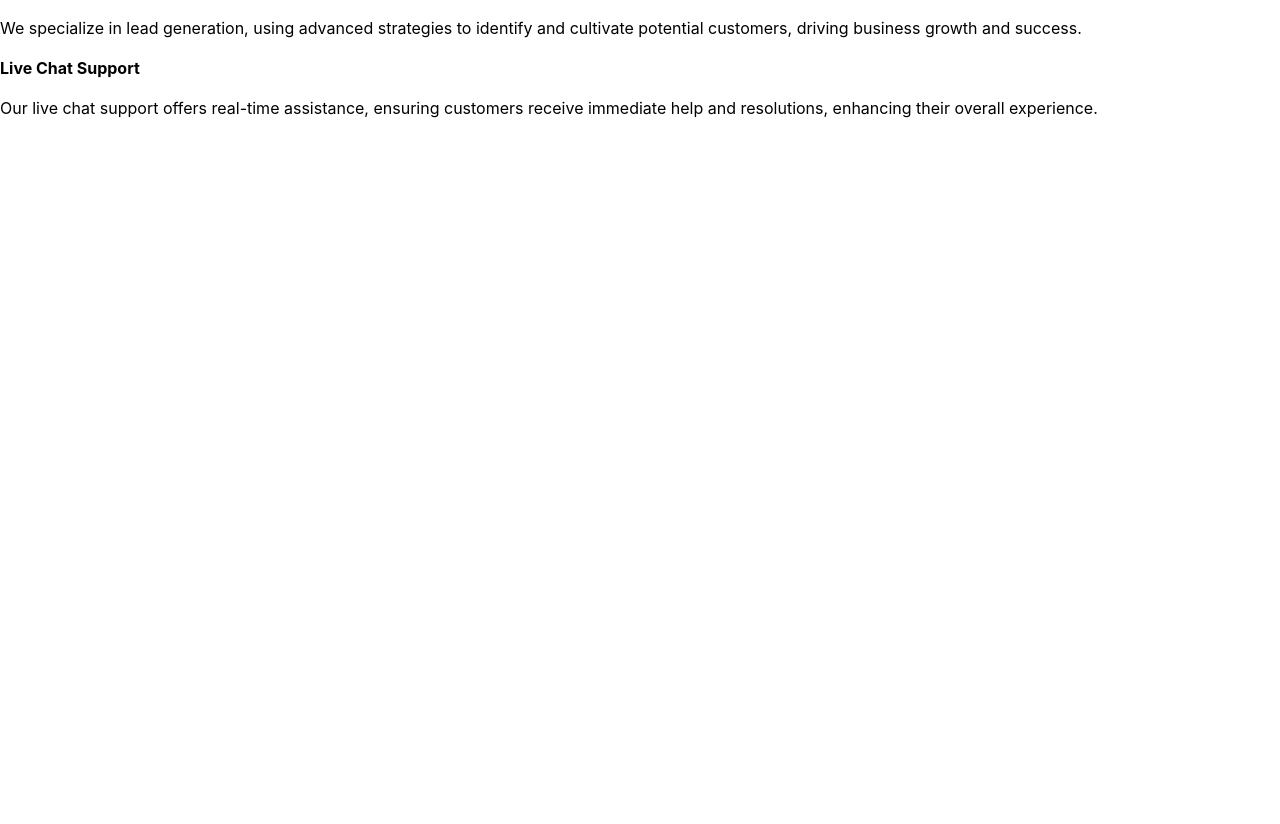
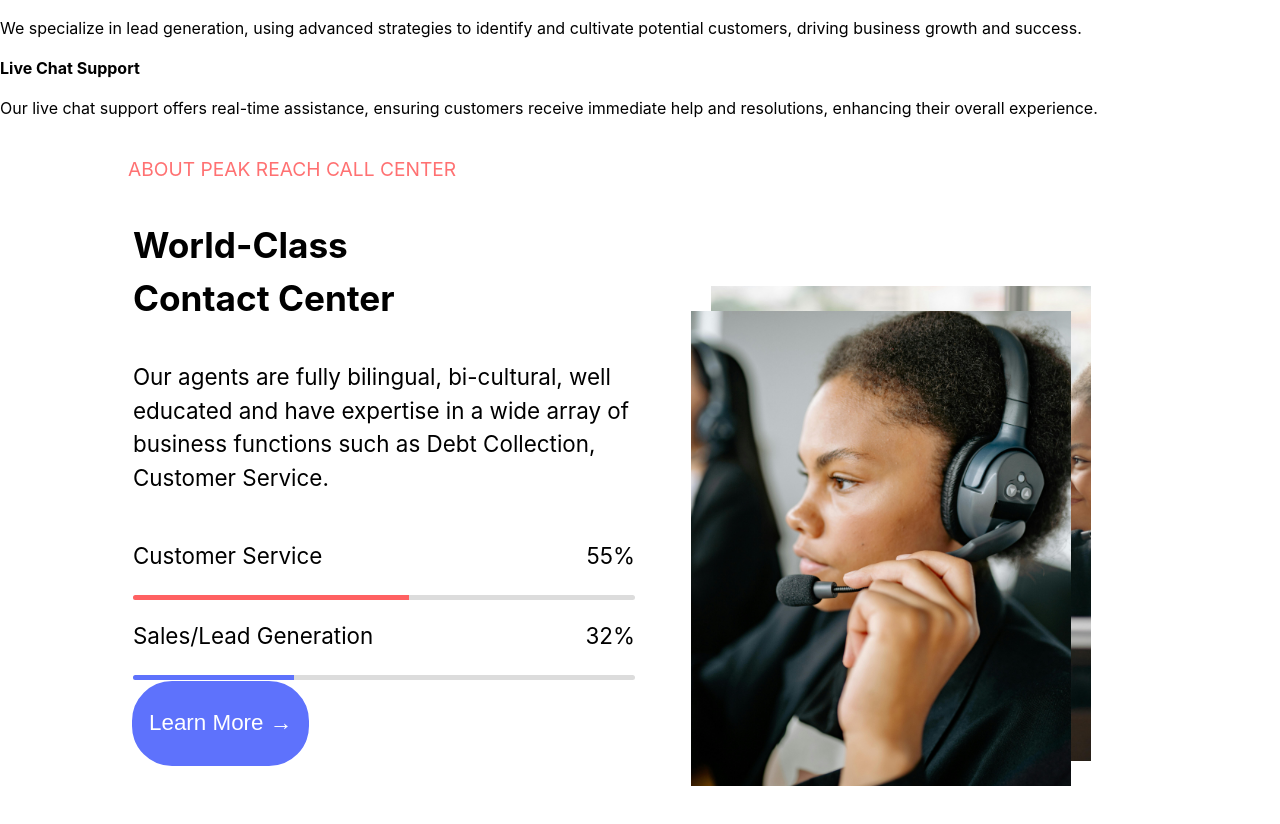
Before and after one commit to k-malongo/PeakReachCallCenter, a React (Vite) app: page / in a window 1280 px wide. Shown: the part 1040-1864 px from the top of the page. Before the commit the page ends 1176 px from the top, so only its background shows below. Built offline with nearby package versions, Linux system fonts and the light colour scheme.

Commit message:
add about page

```diff
--- a/src/App.css
+++ b/src/App.css
@@ -116,7 +116,105 @@ h4 {
   transition: all 0.7s ease-in-out;
 }
 
-@media only screen and (max-width: 1440px) {
+#about {
+  height: 100vh;
+  padding: 0 10%;
+  color: black;
+  position: relative;
+  overflow: hidden;
+  display: flex;
+}
+#about .aboutleft {
+  width: 50%;
+
+}
+#about .aboutleft .abouttopic {
+  font-size: 1.2rem;
+  color: #ff7172;
+}
+#about .aboutleft .aboutheader {
+  font-size: 2.2rem;
+  font-weight: bold;
+  padding: 0px 5px;
+}
+#about .aboutleft .content {
+  font-size: 1.4rem;
+  font-weight: 200px;
+  padding: 0px 5px;
+}
+
+#about .aboutleft .stats_container {
+  color: black;
+  margin: auto;
+}
+
+#about .aboutleft .stat {
+  height: 80px;
+  color: black;
+  padding: 0px 5px;
+  font-size: 1.4rem;
+}
+
+#about .aboutleft .stat .statsvalue {
+  display: flex;
+  justify-content: space-between;
+}
+
+#about .aboutleft .stat .statspercent {
+  background-color: gainsboro;
+  height: 5px;
+  display: flex;
+  border-radius: 10px;
+  overflow: hidden;
+}
+
+#about .aboutleft .stat:nth-of-type(1) .stat_colored {
+  background-color:#ff6162;
+  width: 55%;
+}
+
+#about .aboutleft .stat:nth-of-type(2) .stat_colored {
+  background-color: #5e72fc;
+  width: 32%;
+}
+#about .aboutleft .action{
+  background: #5e72fc;
+  color: white;
+  padding: 5px 15px;
+  border: 2px solid #5e72fc;
+  border-radius: 40px;
+  font-size: 1.4rem;
+  margin: 4px;
+}
+
+#about .aboutimg {
+  width: 40%;
+  margin: auto;
+}
+
+#about .aboutimg .imagecard {
+  width: 400px;
+  height: 500px;
+  position: relative;
+}
+
+#about .aboutimg .imagecard img {
+  width: 95%;
+  height: 95%;
+  object-fit: cover;
+  position: absolute;
+}
+
+#about .aboutimg .imagecard img:nth-of-type(1) {
+  top: 5%;
+  z-index: 2;
+}
+#about .aboutimg .imagecard img:nth-of-type(2) {
+  left: 5%;
+  z-index: 1;
+}
+
+@media only screen and (min-width: 1300px) {
   #navbar .links a {
     font-size: 1.2rem;
   }
--- a/src/App.jsx
+++ b/src/App.jsx
@@ -3,6 +3,7 @@ import './App.css'
 import Header from "./components/Header.jsx"
 import Services from "./components/Services.jsx"
 import Navbar from './components/Navbar.jsx'
+import About from './components/About.jsx'
 
 function App() {
 
@@ -11,6 +12,7 @@ function App() {
     <Navbar />
     <Header />
     <Services />
+    <About/>
   </>
   )
 }
--- /dev/null
+++ b/src/components/About.jsx
@@ -0,0 +1,61 @@
+export default function About() {
+  return (
+    <div id="about">
+      <div className="aboutleft">
+        <div className="abouttopic">
+          <p>ABOUT PEAK REACH CALL CENTER</p>
+        </div>
+
+        <div className="aboutheader">
+          <p>
+            World-Class
+            <br />
+            Contact Center
+          </p>
+        </div>
+
+        <div className="content">
+          <p>
+            Our agents are fully bilingual, bi-cultural, well educated and have
+            expertise in a wide array of business functions such as Debt
+            Collection, Customer Service.
+          </p>
+        </div>
+
+        <div className="stats_container">
+          <div className="stat">
+            <div className="statsvalue">
+              <p>Customer Service</p>
+              <p>55%</p>
+            </div>
+            <div className="statspercent">
+              <div className="stat_colored"></div>
+              <div className="stat_colorless"></div>
+            </div>
+          </div>
+
+          <div className="stat">
+            <div className="statsvalue">
+              <p>Sales/Lead Generation</p>
+              <p>32%</p>
+            </div>
+            <div className="statspercent">
+              <div className="stat_colored"></div>
+              <div className="stat_colorless"></div>
+            </div>
+          </div>
+        </div>
+        <button className="action">
+          <p>Learn More &#8594;</p>
+        </button>
+      </div>
+
+      <div className="aboutimg">
+        <div className="imagecard">
+          <img src="/images/about.jpg" alt="" />
+          <img src="/images/header.jpg" alt="" />
+        </div>
+      </div>
+    </div>
+  );
+}
```
Also changed, not shown: public/images/about.jpg (added). Lines whose indentation alone changed are shown as unchanged.
